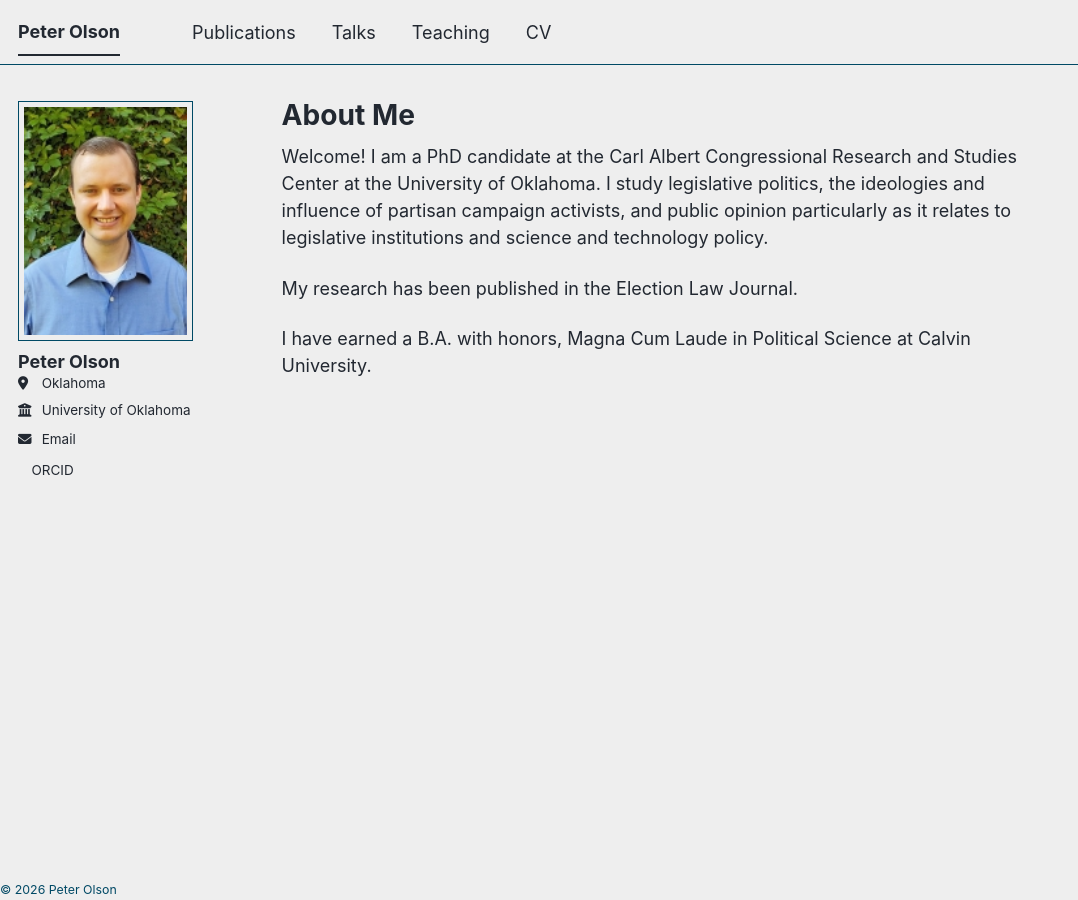
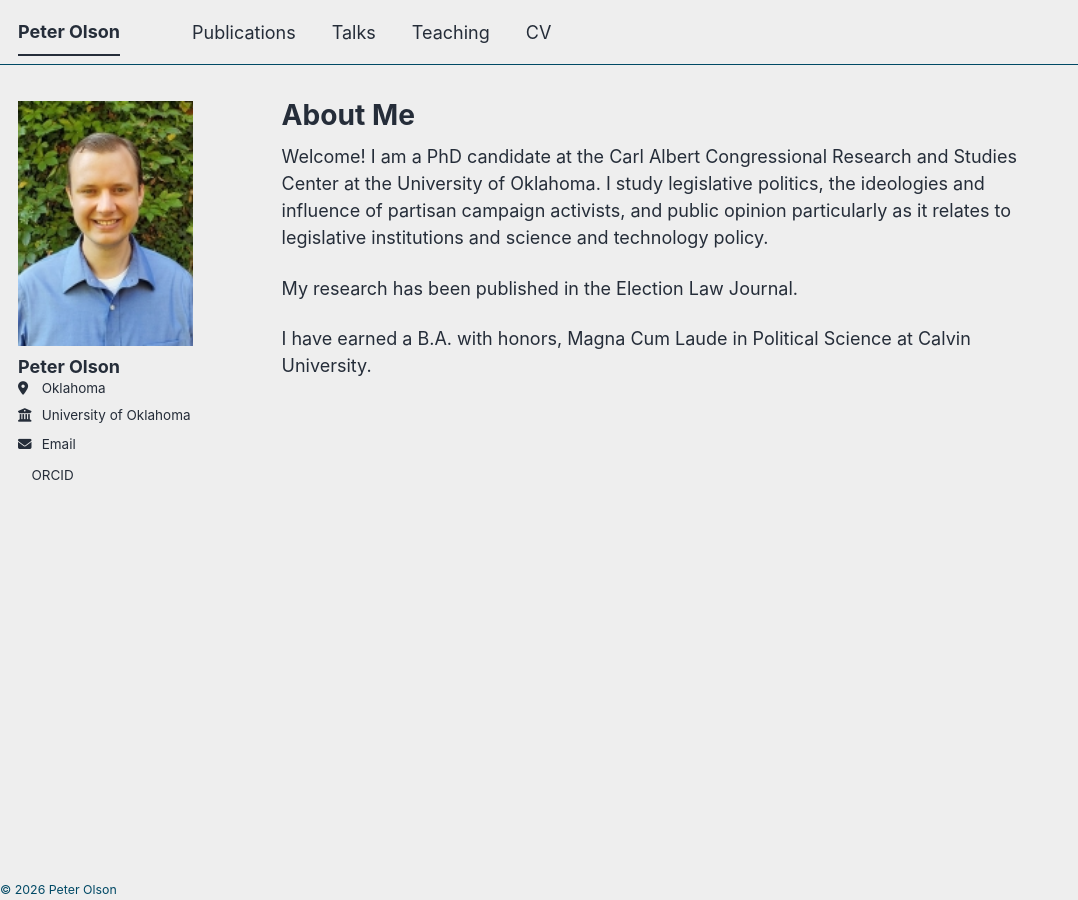
Before and after one commit to peterolson1776-crypto/peterolson.github.io, a Jekyll site: the page built from _pages/about.md, in a window 1280 px wide. Shown: the whole page, without its empty margins (0-1078 px from the left). Built offline with Jekyll 4.4.1, drawn with Linux system fonts in a browser that asks for light colours; a style sheet for code colours, icons or effects is not loaded.

Commit message:
Theme Color Changes

```diff
--- a/_sass/layout/_sidebar.scss
+++ b/_sass/layout/_sidebar.scss
@@ -156,11 +156,11 @@
   img {
     max-width: 175px;
     border-radius: 0;
-
+/*
     @include breakpoint($large) {
       padding: 5px;
       border: 1px solid var(--global-border-color);
-    }
+    } */
   }
 }
 
--- a/_sass/theme/_air_light.scss
+++ b/_sass/theme/_air_light.scss
@@ -11,8 +11,8 @@ $light-primary-color        : mix(#000, $primary-color, 50%);
 $background                 : #eeeeee;
 $background-light           : mix(#fff, $background, 20%);
 $background-lighter         : mix(#fff, $background, 90%);
-$text                       : #222831;
-$link                       : #393e46;
+$text                       : #252d39;
+$link                       : #283445;
 $link-dark                  : mix(#000, $link, 25%);
 $link-light                 : mix(#fff, $link, 25%);
 $footer                     : $primary-color;
```
